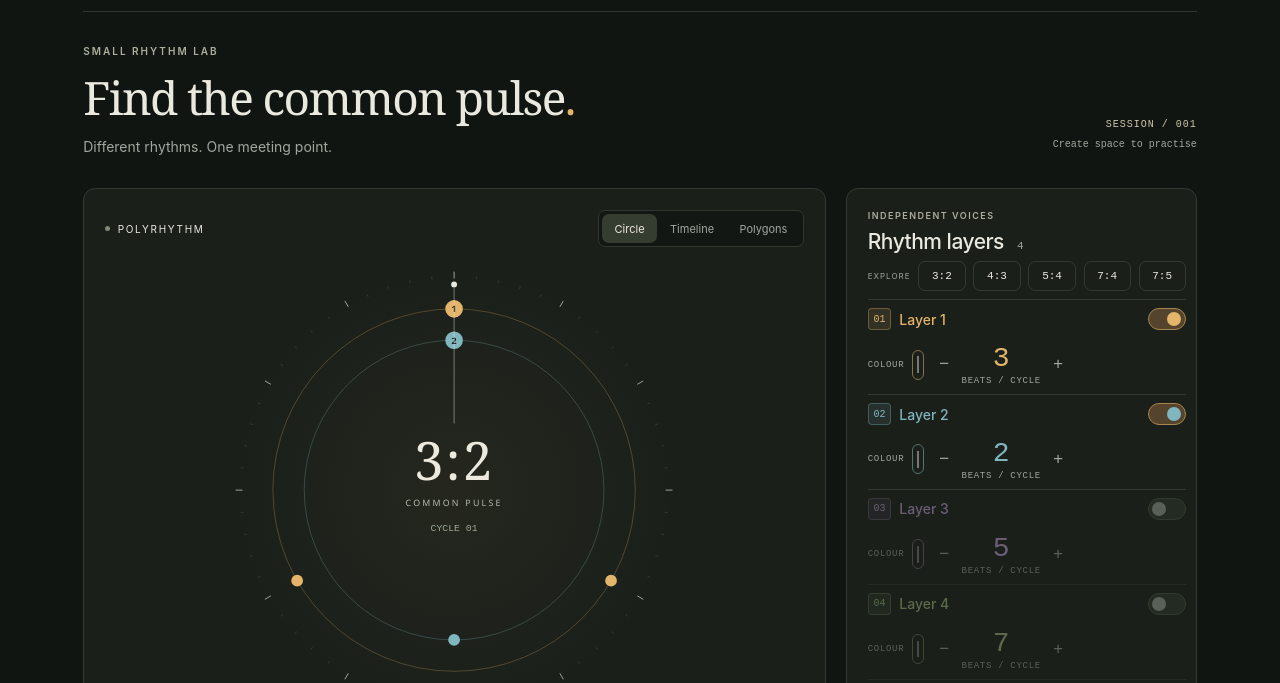
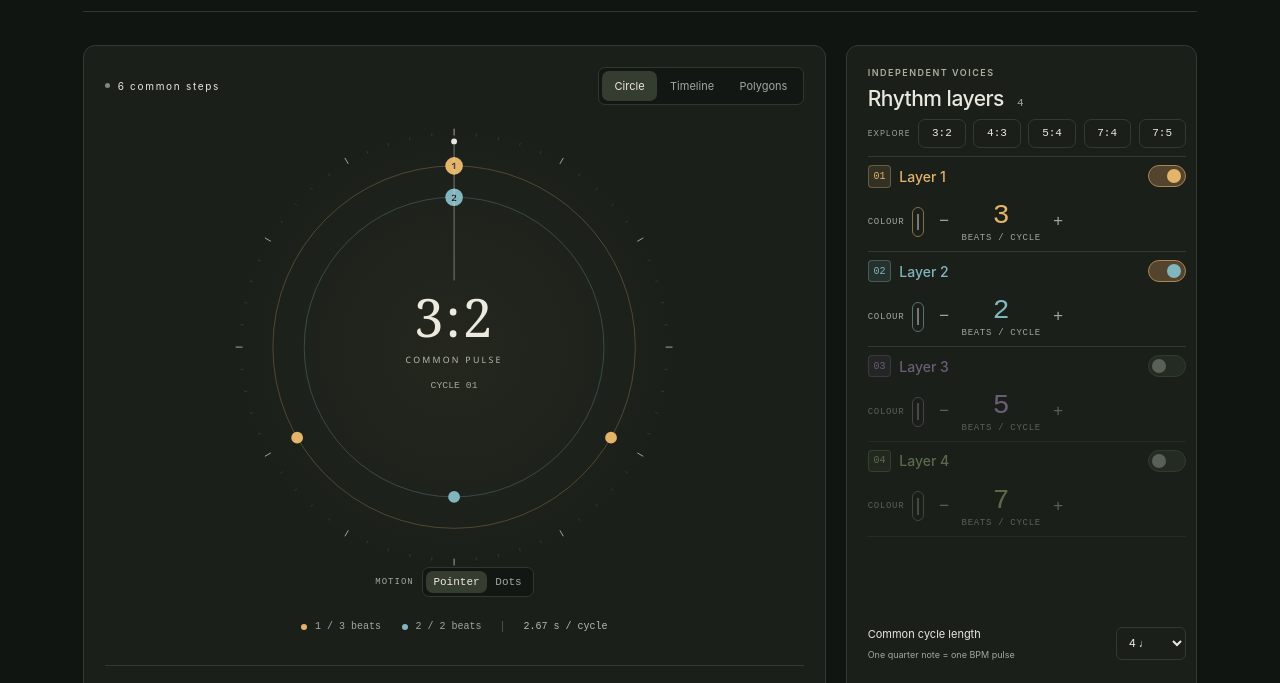
Before and after one commit to KornelSzyszka/polyrhythmer, a website built with Vite: page index.html in a window 1280 px wide. Shown: the part 80-763 px from the top of the page. Built offline with nearby package versions, Linux system fonts and the light colour scheme.

Commit message:
feat: compact workspace header

```diff
--- a/src/styles.css
+++ b/src/styles.css
@@ -104,21 +104,10 @@ input[type='range'] {
 input[type='checkbox'] {
   accent-color: var(--gold);
 }
-h1,
 h2,
 h3,
 p {
   margin: 0;
-}
-h1 {
-  font-family: Georgia, serif;
-  font-weight: 400;
-  font-size: 46px;
-  letter-spacing: -1.6px;
-  line-height: 1.2;
-}
-h1 > span {
-  color: var(--gold);
 }
 h2 {
   font-weight: 500;
@@ -189,27 +178,6 @@ h3 {
   width: 29px;
   height: 29px;
   font-size: 13px;
-}
-.subtitle {
-  margin-top: 13px;
-  color: var(--muted);
-  font-size: 14px;
-}
-.intro .eyebrow {
-  margin-bottom: 15px;
-}
-.session-number {
-  font:
-    10px ui-monospace,
-    monospace;
-  color: #d1c6ac;
-  line-height: 2;
-  text-align: right;
-  letter-spacing: 1px;
-}
-.session-number span {
-  letter-spacing: 0;
-  color: var(--muted);
 }
 .panel-top {
   display: flex;
--- a/src/styles/layout.css
+++ b/src/styles/layout.css
@@ -14,12 +14,6 @@
   display: flex;
   align-items: center;
   gap: 16px;
-}
-.intro {
-  display: flex;
-  align-items: flex-end;
-  justify-content: space-between;
-  padding: 44px 0 32px;
 }
 .workspace {
   display: grid;
@@ -96,10 +90,6 @@ footer > span:last-child {
   .shell {
     max-width: 1280px;
   }
-  .intro {
-    padding-top: 52px;
-    padding-bottom: 40px;
-  }
   #visual {
     max-width: 520px;
   }
@@ -139,9 +129,6 @@ footer > span:last-child {
   .drone-selects label:last-child {
     grid-column: 1/-1;
   }
-  .session-number {
-    display: none;
-  }
   footer > span:last-child {
     display: none;
   }
@@ -171,18 +158,6 @@ footer > span:last-child {
   .offline-badge {
     padding: 6px 8px;
     font-size: 9px;
-  }
-  .intro {
-    padding: 32px 0 24px;
-  }
-  h1 {
-    font-size: 37px;
-  }
-  .intro .eyebrow {
-    font-size: 8px;
-  }
-  .subtitle {
-    font-size: 12px;
   }
   .workspace {
     grid-template-columns: 1fr;
--- a/src/styles/spacing.css
+++ b/src/styles/spacing.css
@@ -41,12 +41,6 @@ input[type='range'] {
 }
 .quiet {
   padding: var(--space-sm) var(--space-md);
-}
-.subtitle {
-  margin-top: var(--space-md);
-}
-.intro .eyebrow {
-  margin-bottom: var(--space-md);
 }
 .panel-top {
   gap: var(--space-md);
@@ -299,6 +293,7 @@ dialog hr {
 }
 .workspace {
   gap: var(--space-lg);
+  margin-top: var(--space-xl);
 }
 .instrument {
   padding: var(--space-lg);
@@ -334,13 +329,6 @@ footer {
   padding: var(--space-xl) 0;
 }
 
-@media (min-width: 1450px) {
-  .intro {
-    padding-top: var(--space-2xl);
-    padding-bottom: var(--space-xl);
-  }
-}
-
 @media (max-width: 1000px) {
   .shell {
     padding: 0 var(--space-lg);
@@ -370,9 +358,6 @@ footer {
   }
   .offline-badge {
     padding: var(--space-sm);
-  }
-  .intro {
-    padding: var(--space-xl) 0 var(--space-lg);
   }
   .instrument,
   .rhythm-panel {
--- a/src/ui/app.ts
+++ b/src/ui/app.ts
@@ -152,9 +152,8 @@ export class App {
     this.root.innerHTML = `<div class="shell">
       <header class="topbar"><a class="brand" href="./" aria-label="Polyrhythmer — strona główna"><span class="brand-mark">◉</span> polyrhythmer<span class="version">01</span></a><div class="top-actions"><label class="language-select">Język<select id="language" aria-label="Język">${PREFERENCE_LANGUAGES.map((language) => `<option value="${language}" ${selected(language, this.preferences.language)}>${({ pl: 'Polski', en: 'Angielski', de: 'Niemiecki', it: 'Włoski', es: 'Hiszpański', 'pt-BR': 'Portugalski (Brazylia)' } as Record<Language, string>)[language]}</option>`).join('')}</select></label><span id="offline-status" class="offline-badge">● <span>Sesja lokalna</span></span><button id="install" class="quiet" hidden>Zainstaluj ↗</button><button id="update" class="quiet" hidden>Nowa wersja ↻</button><button id="developer-mode" class="quiet" aria-label="Przełącz tryb deweloperski" aria-pressed="${this.preferences.developerMode}">Dev: ${this.preferences.developerMode ? 'wł.' : 'wył.'}</button><button id="developer-settings" class="quiet" aria-label="Palety wyglądu">Palety</button><button id="help" class="help" aria-label="Jak korzystać">?</button></div></header>
       <main>
-        <section class="intro"><div><p class="eyebrow">MAŁE LABORATORIUM RYTMU</p><h1>Znajdź wspólny puls<span>.</span></h1><p class="subtitle">Różne rytmy. Jeden moment spotkania.</p></div><span class="session-number">SESJA / 001<br><span>Stwórz przestrzeń do ćwiczeń</span></span></section>
         <div class="workspace">
-          <section class="instrument panel" aria-label="Wizualizacja i transport"><div class="panel-top"><span class="section-tag"><i></i> POLIRYTM</span><div class="segmented" aria-label="Widok"><button id="circle" aria-pressed="${s.visualMode === 'circle'}">Okrąg</button><button id="timeline" aria-pressed="${s.visualMode === 'timeline'}">Oś czasu</button><button id="polygons" aria-pressed="${s.visualMode === 'polygons'}">Wielokąty</button></div></div>
+          <section class="instrument panel" aria-label="Wizualizacja i transport"><div class="panel-top"><span class="section-tag"><i></i> ${steps} wspólnych kroków</span><div class="segmented" aria-label="Widok"><button id="circle" aria-pressed="${s.visualMode === 'circle'}">Okrąg</button><button id="timeline" aria-pressed="${s.visualMode === 'timeline'}">Oś czasu</button><button id="polygons" aria-pressed="${s.visualMode === 'polygons'}">Wielokąty</button></div></div>
             <div id="visual">${renderVisual(s, { visualMotion: this.preferences.visualMotion, theme: createVisualTheme(paletteById(this.preferences, this.preferences.activePaletteId)?.colors ?? paletteById(defaultPreferences(), 'forest')!.colors) })}</div>
             <div class="visual-motion"><span>RUCH</span><div class="segmented" aria-label="Ruch wizualizacji"><button id="motion-pointer" aria-pressed="${this.preferences.visualMotion === 'pointer'}">Wskazówka</button><button id="motion-runners" aria-pressed="${this.preferences.visualMotion === 'runners'}">Kropki</button></div></div>
             <div class="visual-legend">${enabledLayers.map((l, i) => `<span style="--layer:${layerColor(l)}"><i></i>${i + 1} / ${l.beatsPerCycle} uderz.</span>`).join('')}<span class="cycle-length">${((60 * s.cycleBeats) / s.bpm).toFixed(2)} s / cykl</span></div>
@@ -203,7 +202,7 @@ export class App {
                 `<div class="note-style"><strong>${notes[index]}</strong><label><span>Kolor</span><input id="note-color-${index}" data-note-index="${index}" type="color" value="${style.color}" aria-label="Kolor nuty ${notes[index]}"></label><label><span>Barwa</span><select id="note-timbre-${index}" data-note-index="${index}" aria-label="Barwa nuty ${notes[index]}">${NOTE_TIMBRES.map((timbre) => `<option value="${timbre}" ${selected(style.timbre, timbre)}>${timbreNames[timbre]}</option>`).join('')}</select></label></div>`,
             )
             .join('')}</div></details></div></section>
-        <details class="event-details"><summary>Jak spotykają się rytmy? <span>${steps} wspólnych kroków ↗</span></summary><p>Każda warstwa dzieli ten sam cykl na równe odcinki. Krok 0 to wspólny początek.</p><table><caption>Uderzenia na siatce ${steps} kroków</caption><thead><tr><th>Warstwa</th><th>Kroki uderzeń</th></tr></thead><tbody>${enabledLayers
+        <details class="event-details"><summary>Jak spotykają się rytmy?</summary><p>Każda warstwa dzieli ten sam cykl na równe odcinki. Krok 0 to wspólny początek.</p><table><caption>Uderzenia na siatce ${steps} kroków</caption><thead><tr><th>Warstwa</th><th>Kroki uderzeń</th></tr></thead><tbody>${enabledLayers
           .map(
             (l, i) =>
               `<tr><th>${i + 1} · ${l.beatsPerCycle} uderz.</th><td>${rhythmEvents(enabledLayers)
```
Also changed, not shown: tests/e2e/app.spec.ts (+2 -1 lines), tests/e2e/i18n.spec.ts (+3 -3 lines).
